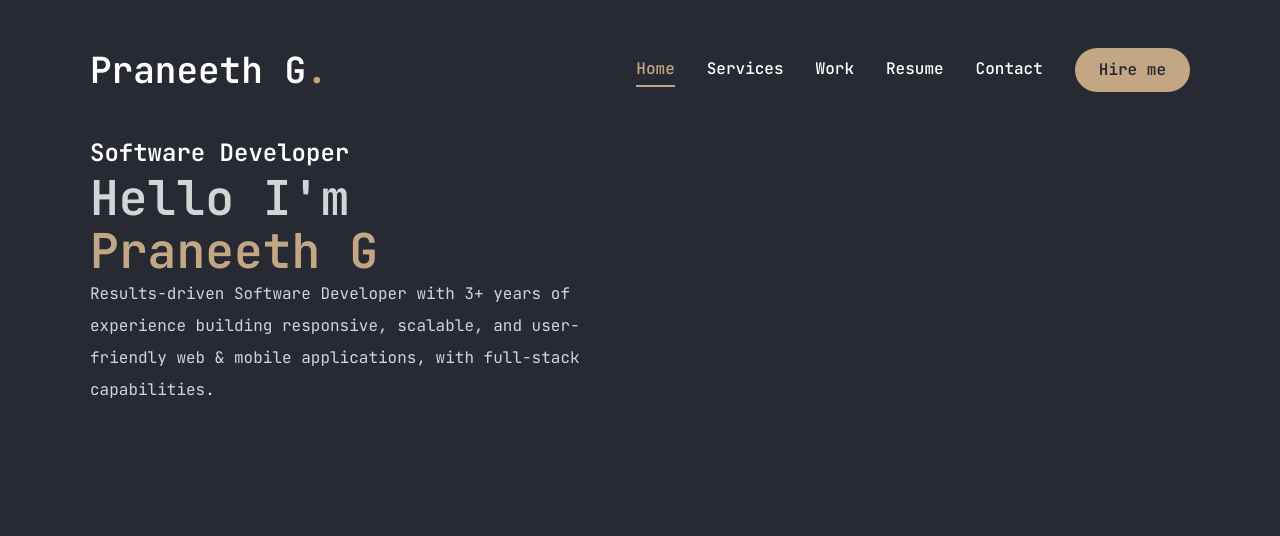
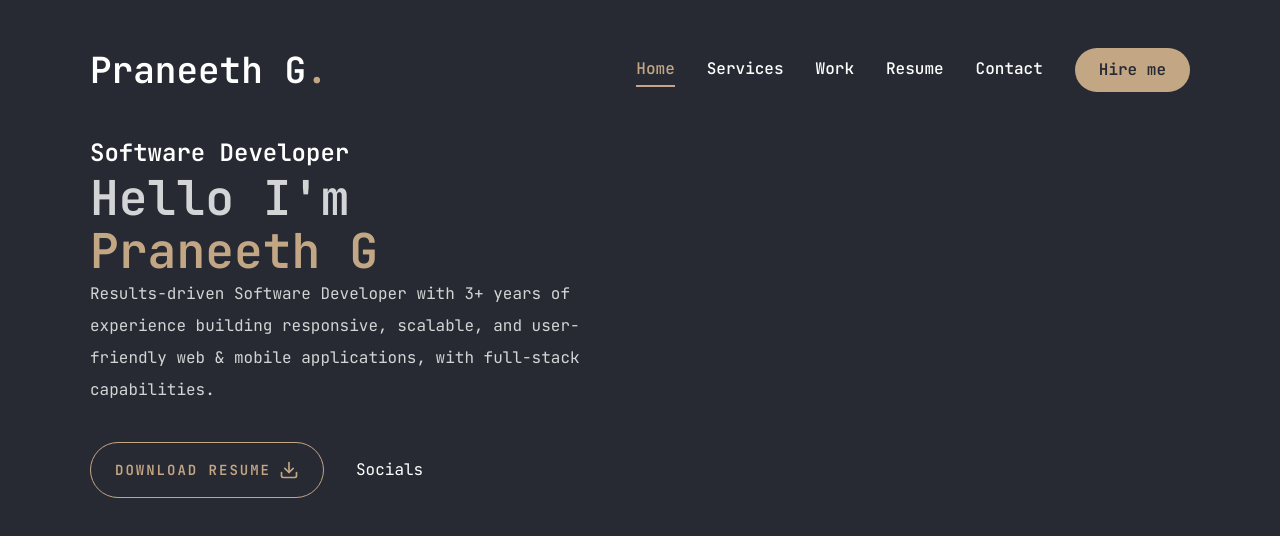
Before and after one commit to PraneethBunny123/Portfolio, a Next.js app: page / in a window 1280 px wide. Shown: the top 536 px of the page. Built offline with nearby package versions, Linux system fonts and the light colour scheme.

Commit message:
added the download button and few styles

```diff
--- a/app/page.jsx
+++ b/app/page.jsx
@@ -21,7 +21,16 @@ const Home = () => {
                         </p>
 
 						{/* button and socials */}
-
+						<div className='flex flex-col items-center xl:flex-row gap-8'>
+                            <Button
+								variant='outline'
+								className='uppercase flex items-center gap-2'
+								size='lg'>
+								<span>Download Resume</span>
+								<FiDownload className='text-xl' />
+							</Button>
+                            <div>Socials</div>
+                        </div>
 					</div>
 
 
```
